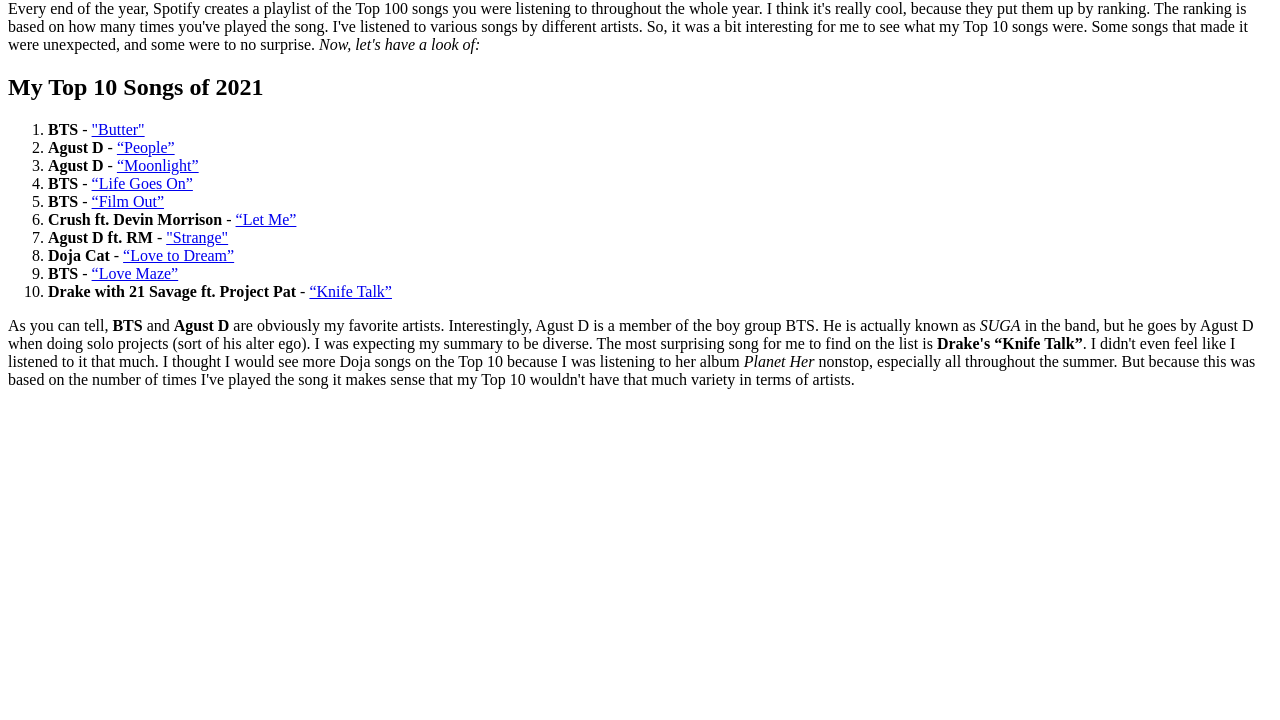
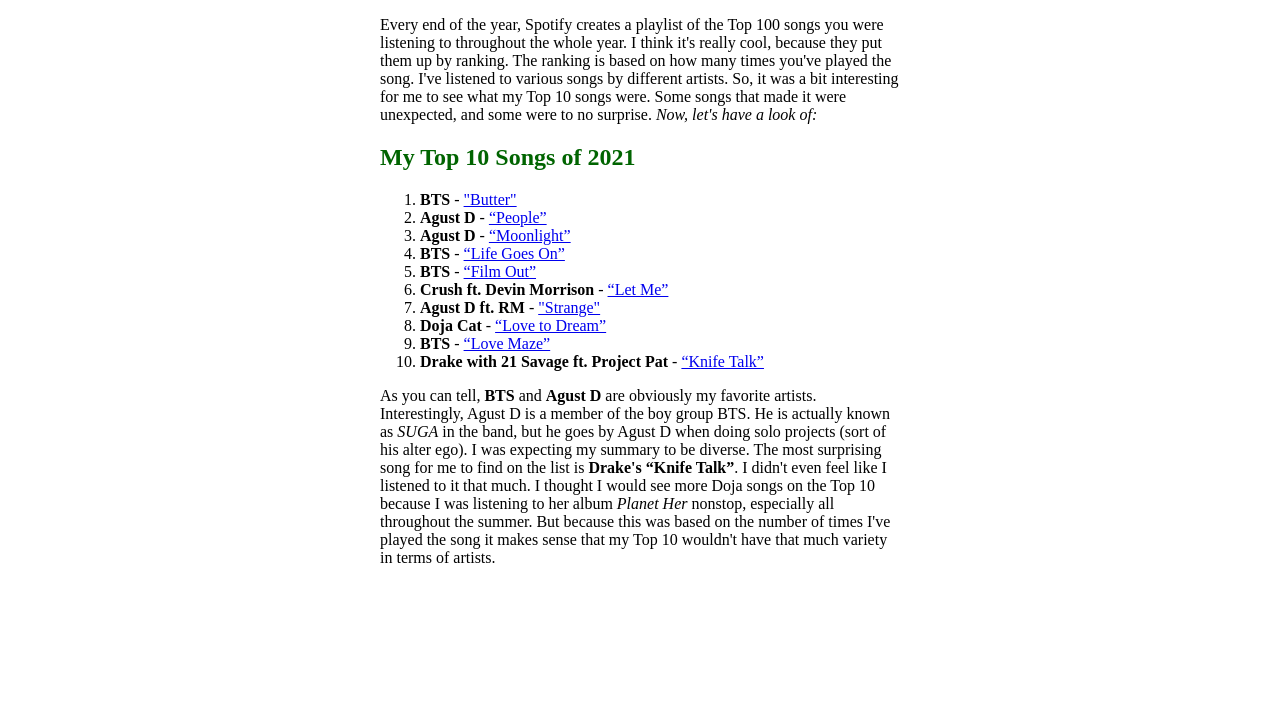
Before and after one commit to myka-p/cpnt260-a1, a plain HTML site: page index.html in a window 1280 px wide. Shown: the part 80-800 px from the top of the page. Drawn offline with Linux system fonts and the light colour scheme.

Commit message:
dead code removed and css added

```diff
--- a/css/style.css
+++ b/css/style.css
@@ -0,0 +1,11 @@
+body
+{
+  max-width: 65ch;
+  margin: auto;
+  padding: 1rem;
+}
+
+h1, h2
+{
+  color: darkgreen;
+}
--- a/index.html
+++ b/index.html
@@ -6,7 +6,6 @@
     <meta http-equiv="X-UA-Compatible" content="ie=edge">
     <title>Myka&apos;s Spotify Wrapped 2021</title>
     <link rel="stylesheet" href="css/style.css">
-    <link rel="icon" href="./favicon.ico" type="image/x-icon">
   </head>
   <body>
     <main>
```
